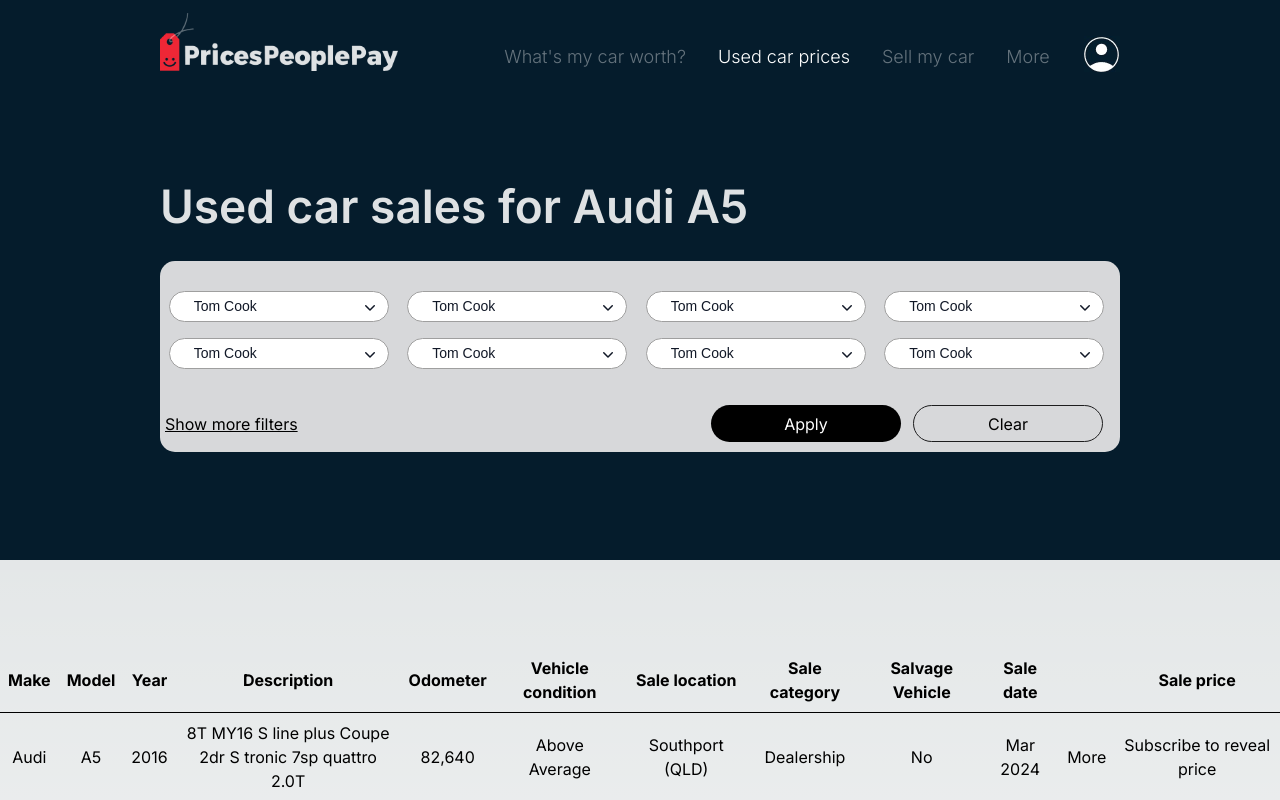
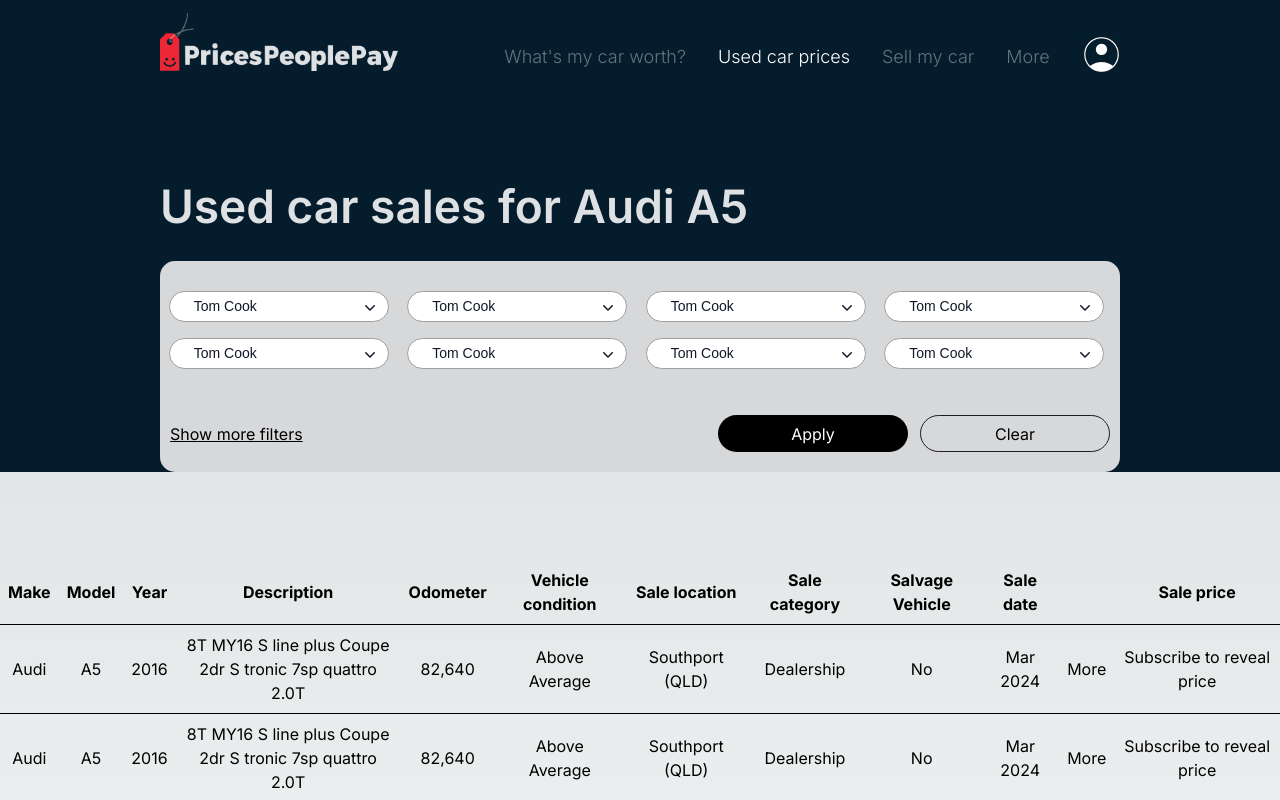
Before and after one commit to David6811/PreInterviewTaskWeb, a Next.js app: page / in a window 1280 px wide. Shown: the top 800 px of the page. Built offline with nearby package versions, Linux system fonts and the light colour scheme.

Commit message:
optimize selector component layout

```diff
--- a/app/components/Banner.css
+++ b/app/components/Banner.css
@@ -4,7 +4,7 @@
 
 .banner {
     color: white;
-    height: 560px;
+    /* height: 560px; */
     background-color: #051c2c; /* Use background-color instead of backgroundColor */
 }
 
--- a/app/components/CarFilter.css
+++ b/app/components/CarFilter.css
@@ -3,7 +3,7 @@
     border-radius: 15px;
 }
 
-.carFilterInnerContainner{
+.carInnerContainner{
     padding: 10px 5px;
 }
 
--- a/app/components/CarFilter.tsx
+++ b/app/components/CarFilter.tsx
@@ -5,18 +5,8 @@
     return (
         <div>
             <div className='carFilterContainer mt-5'>
-                <div className='carFilterInnerContainner'>
-                    {/* <div className='flex justify-between items-center  mt-3 carFilters'>
-                        <div> <CarSelector /></div>
-                        <div> <CarSelector /></div>
-                        <div> <CarSelector /></div>
-                        <div> <CarSelector /></div>
-                        <div> <CarSelector /></div>
-                        <div> <CarSelector /></div>
-                        <div> <CarSelector /></div>
-                        <div> <CarSelector /></div>
-                    </div> */}
-                    <div className="grid grid-cols-1 grid-cols-2 sm:grid-cols-2 md:grid-cols-3 lg:grid-cols-4 xl:grid-cols-4 gap-1 mt-3">
+                <div className='carInnerContainner'>
+                    <div className="grid grid-cols-1 sm:grid-cols-2 md:grid-cols-3 lg:grid-cols-4 xl:grid-cols-4 gap-1 mt-3">
                         <div className="flex justify-center">
                             <CarSelector />
                         </div>
@@ -42,14 +32,22 @@
                             <CarSelector />
                         </div>
                     </div>
-                    <div className='flex justify-between items-center mt-8 mr-3 carFilterButtons'>
-                        <a className='showMoreLink'>Show more filters</a>
-                        <div>
-                            <button className='applyButton mr-3'>Apply</button>
-                            <button className='clearButton'>Clear</button>
+
+
+                    <div className='carInnerContainner'>
+                        <div className='grid grid-rows-2 flex justify-between items-center mt-8 carFilterButtons'>
+                            <div className='flex justify-between items-center '>
+                                <a className='showMoreLink'>Show more filters</a>
+                            </div>
+                            <div className='flex justify-between items-center gap-3'>
+                                <button className='applyButton'>Apply</button>
+                                <button className='clearButton'>Clear</button>
+                            </div>
                         </div>
                     </div>
+
                 </div>
+
             </div>
 
             {/* <div className='mt-10 flex justify-between items-center'>
```
